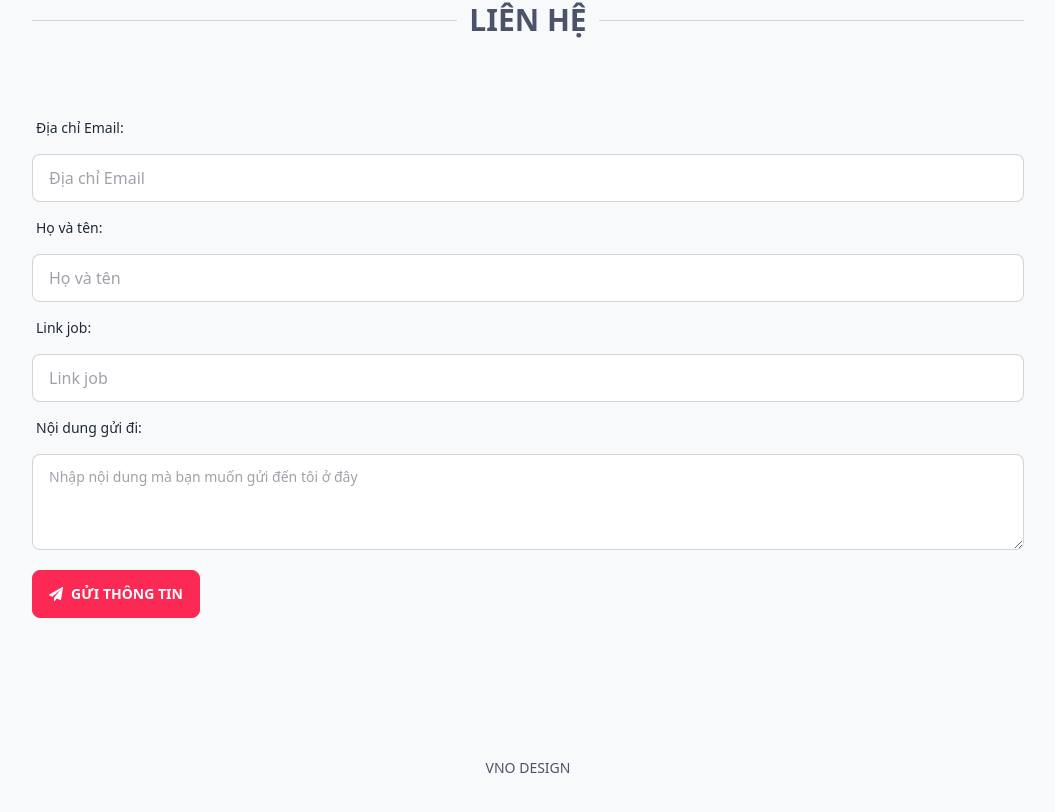
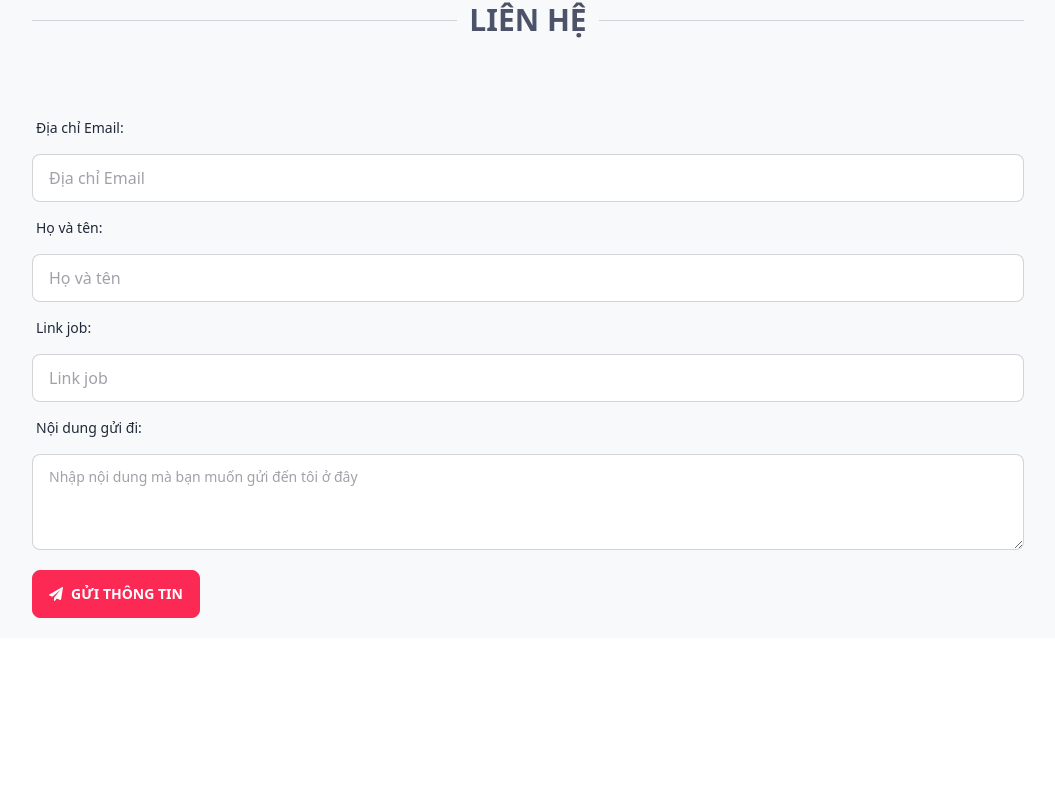
Before and after one commit to tuanductran/cv, a Vue app: page / in a window 1280 px wide. Shown: the part 2457-3269 px from the top of the page, without its empty margins (112-1167 px from the left). After the commit the page ends 3095 px from the top, so only its background shows below. Built offline with nearby package versions, Linux system fonts and the light colour scheme.

Commit message:
Update App.vue
Turn off Footer

```diff
--- a/src/App.vue
+++ b/src/App.vue
@@ -1,13 +1,12 @@
 <script setup>
    import AppContainer from './layouts/AppContainer/index.vue'
    import CoverLetter from './views/CoverLetter/index.vue'
-   import AppFooter from './layouts/AppFooter/index.vue'
+   // import AppFooter from './layouts/AppFooter/index.vue'
 </script>
 
 <template>
    <CoverLetter />
    <app-container />
-   <app-footer />
 </template>
 
 <style lang="scss">
```
